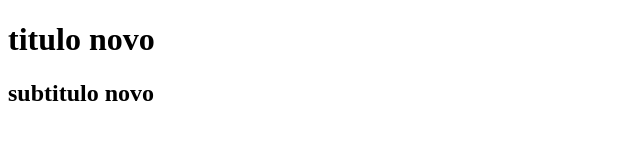
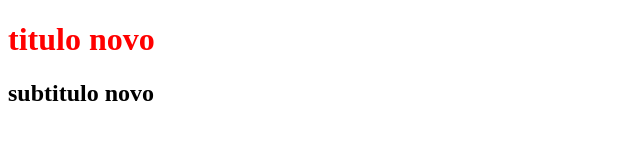
Before and after one commit to lemosdg/practica_code, a plain HTML site: page index.html in a window 1280 px wide. Shown: the whole page, without its empty margins (0-640 px from the left). Drawn offline with Linux system fonts and the light colour scheme.

Commit message:
error no css da cabeceira resolto

```diff
--- a/estilo.css
+++ b/estilo.css
@@ -1,3 +1,3 @@
 h1{
-    colo: red
+    color: red;
 }
```
